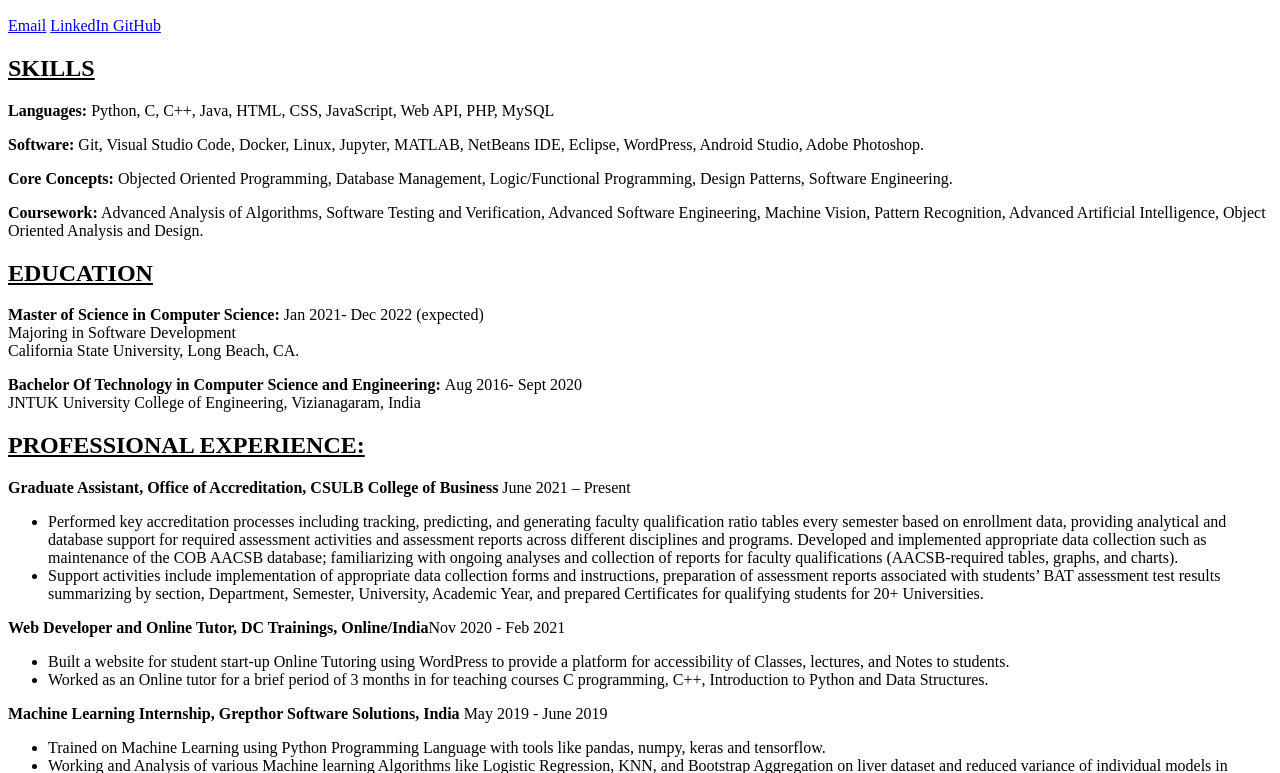
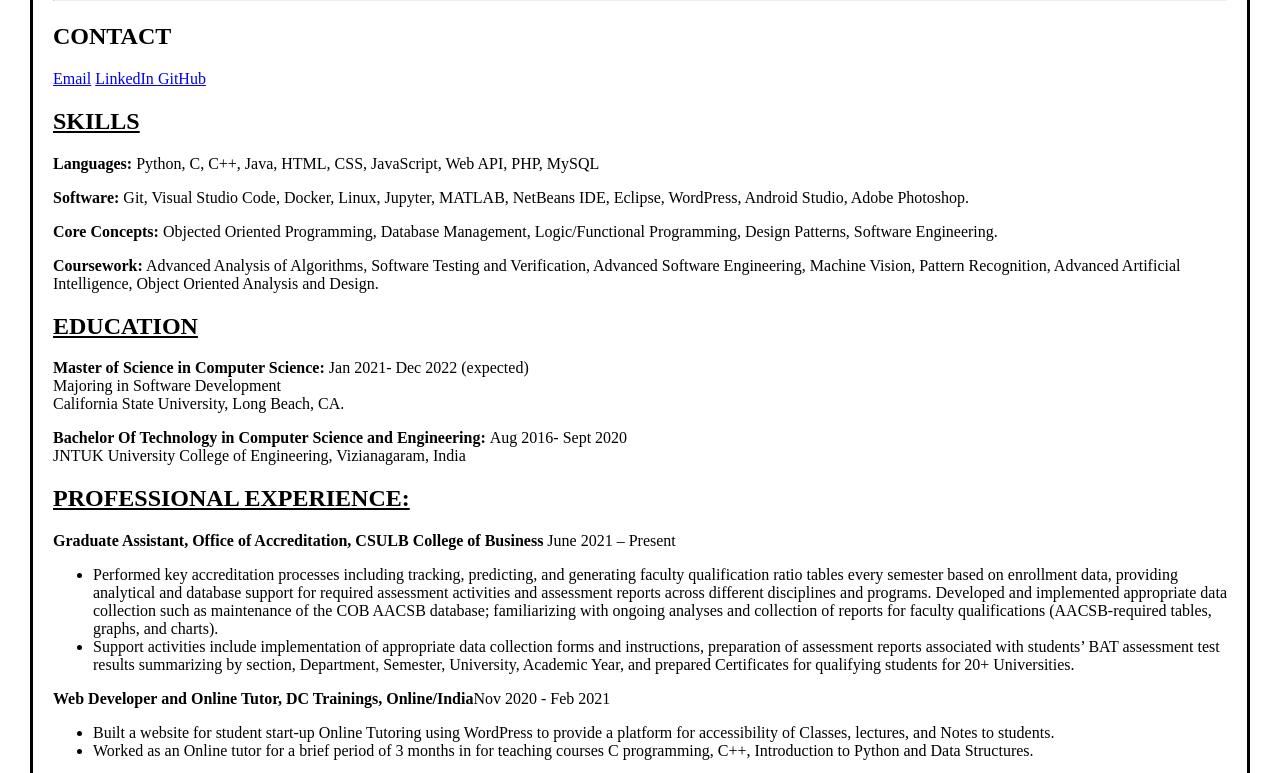
Before and after one commit to sudheer20/Portfolio, a plain HTML site: page index.html in a window 1280 px wide. Shown: the part 128-901 px from the top of the page. Drawn offline with Linux system fonts and the light colour scheme; files that its build step writes are made by us from their sources.

Commit message:
Update index.html

```diff
--- a/index.html
+++ b/index.html
@@ -3,7 +3,7 @@
 <html lang="en">
     <head>
 
-        <link rel="stylesheet" type="text/css" href="main//style.css" media="screen" />
+        <link rel="stylesheet" type="text/css" href="style.css" media="screen" />
         <meta charset="UTF-8">
         <meta http-equiv="X-UA-Compatible" content="IE=edge">
         <meta name="viewport" content="width=device-width,initial-scale=1.0" >
```
